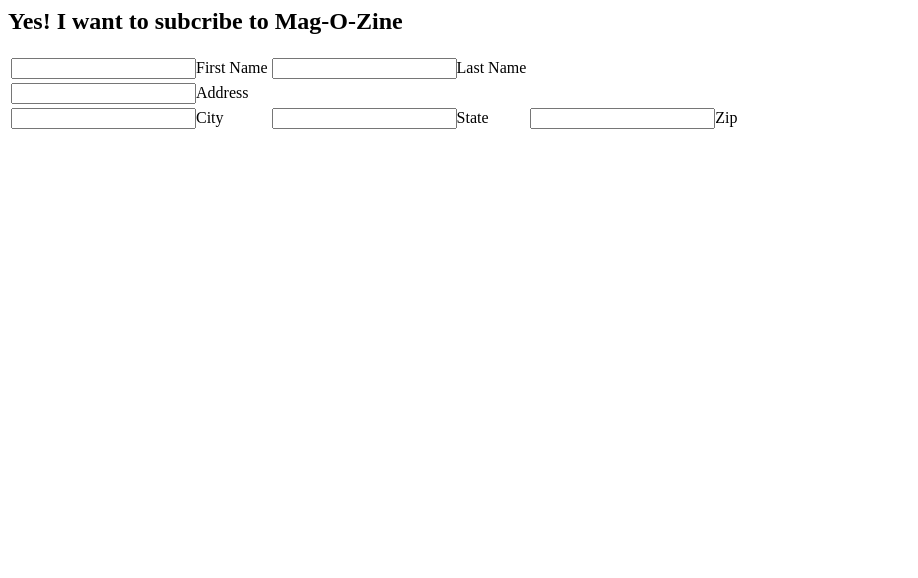
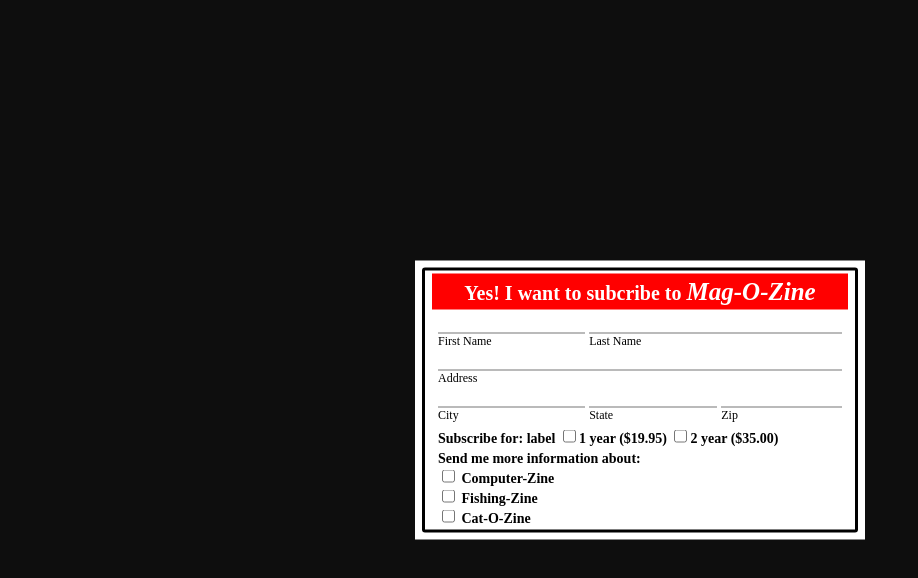
Before and after one commit to RajuRk/HTML, a plain HTML site: page task7.html in a window 1280 px wide. Shown: the whole page, without its empty margins (0-918 px from the left). Drawn offline with Linux system fonts and the light colour scheme.

Commit message:
New codes updated

```diff
--- a/task7.html
+++ b/task7.html
@@ -1,25 +1,98 @@
 <html lang="en">
     <head>
         <title>Document guvi</title>
+        <style>
+            body{
+                padding: 0;
+                margin: 0;
+                background-color: #0e0e0e;
+            }
+            .form-card{
+                width: 100%;
+                max-width: 450px;
+                margin: 0 auto;
+                display: flex;
+                flex-wrap: wrap;
+                align-items: center;
+                justify-content: center;
+                position: relative;
+                background-color: #fff;
+                position: absolute;
+                top: 50%;
+                left: 50%;
+                transform: translate(-50%, -50%);
+            }
+            .border-sec{
+                border: 3px solid #000000;
+                margin: 7px;
+                border-radius: 3px;
+            }
+            input[type=text]{
+                width: 100%;
+                border-width: 0px 0px 1px 0px;
+            }
+            h2{
+                background: red;
+                padding: 4px;
+                color: #fff;
+                font-size: 20px;
+                text-align: center;
+                margin: 3px 7px;
+            }
+            h2 span{
+                font-size: 25px;
+                font-family: 'Circular-Loom';
+                font-style: italic;
+            }
+            table{
+                padding: 0px 10px;
+            }
+            table tr td{
+                font-size: 12px;
+                font-family: 'Circular-Loom';
+                color: #000000;
+            }
+            .checkbox{
+                font-size: 14px;
+                font-weight: 600;
+            }
+        </style>
     </head>
     <body>
         <div class="container">
            <div class="form-card">
+             <div class="border-sec">
               <h2>Yes! I want to subcribe to <span>Mag-O-Zine</span></h2>
               <table>
                   <tr>
                       <td><input type="text" name="first-name"><span>First Name</span></td>
-                      <td><input type="text" name="last-name"><span>Last Name</span></td>
+                      <td colspan="2"><input type="text" name="last-name"><span>Last Name</span></td>
                   </tr>
                   <tr>
-                    <td><input type="text" name="Address"><span>Address</span></td>
+                    <td colspan="3"><input type="text" name="Address"><span>Address</span></td>
                   </tr>
                   <tr>
                     <td><input type="text" name="city"><span>City</span></td>
                     <td><input type="text" name="state"><span>State</span></td>
                     <td><input type="text" name="zip"><span>Zip</span></td>
                   </tr>
+                  <tr>
+                      <td colspan="3" class="checkbox">
+                          <label>Subscribe for: label</label>
+                            <input type="checkbox">1 year ($19.95)
+                            <input type="checkbox">2 year ($35.00)
+                      </td>
+                  </tr>
+                  <tr>
+                      <td colspan="3" class="checkbox">
+                         <label>Send me more information about:</label><br>
+                         <input type="checkbox"> Computer-Zine <br>
+                         <input type="checkbox"> Fishing-Zine <br>
+                         <input type="checkbox"> Cat-O-Zine <br>
+                      </td>
+                  </tr>
               </table>
+             </div>
            </div>
         </div>
     </body>
```
